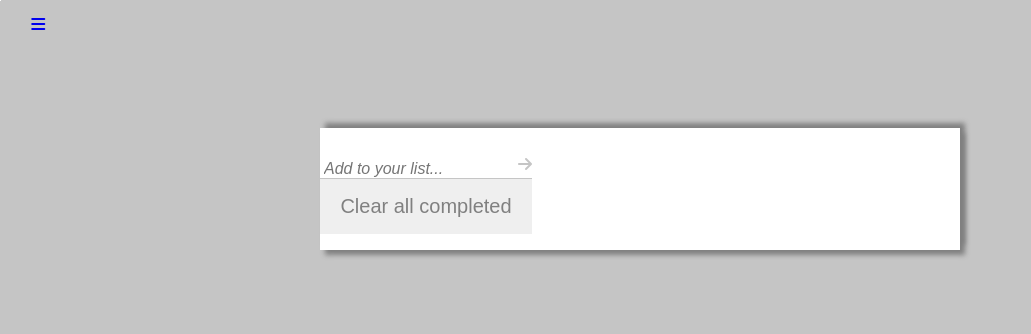
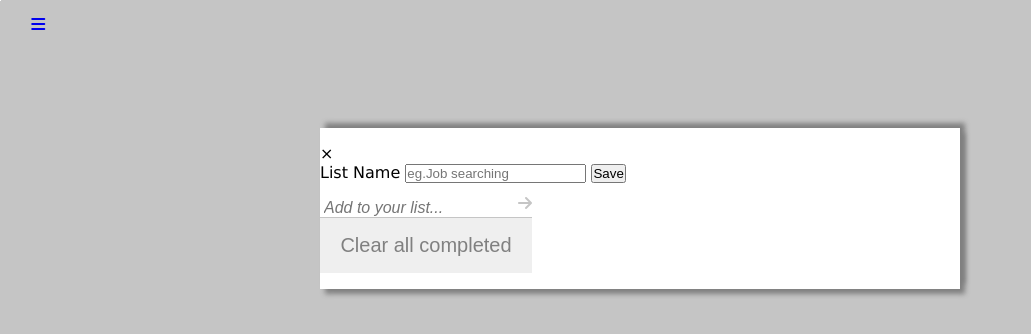
Before and after one commit to rica213/doit, a website built with webpack: page src/index.html in a window 1280 px wide. Shown: the whole page, without its empty margins (0-1031 px from the left). Built offline with nearby package versions, Linux system fonts and the light colour scheme.

Commit message:
Add markup for adding new list

```diff
--- a/src/index.html
+++ b/src/index.html
@@ -24,7 +24,20 @@
     <div id="curtain"></div>
 
     <main>
-      <section class="add-new-task">
+      <!-- The Modal -->
+      <div id="modal" class="overlay">
+        <!-- Modal content -->
+        <div class="modal-content">
+          <span class="close">&times;</span>
+          <form class="new-list-form">
+            <label for="new-list-input" class="input-label">List Name</label>
+            <input type="text" id="new-list-input" class="new-list-input" placeholder="eg.Job searching" required />
+            <button type="button" class="new-list-btn">Save</button>
+          </form>
+        </div>
+      </div>
+      <section class="add-new-task hidden">
+        <h3 class="list-title"></h3>
         <p class="new-task-container">
           <input
             type="text"
```
